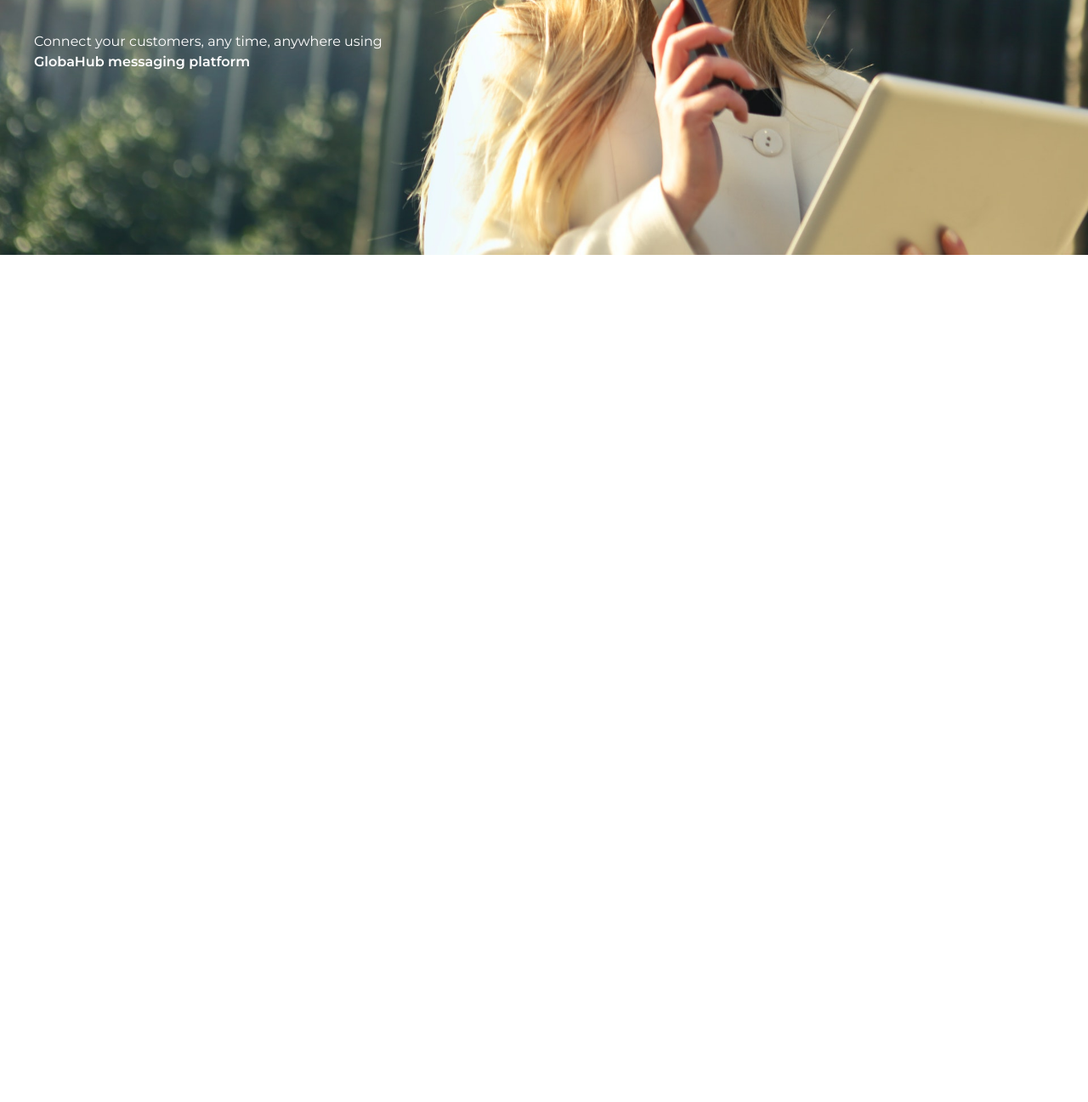
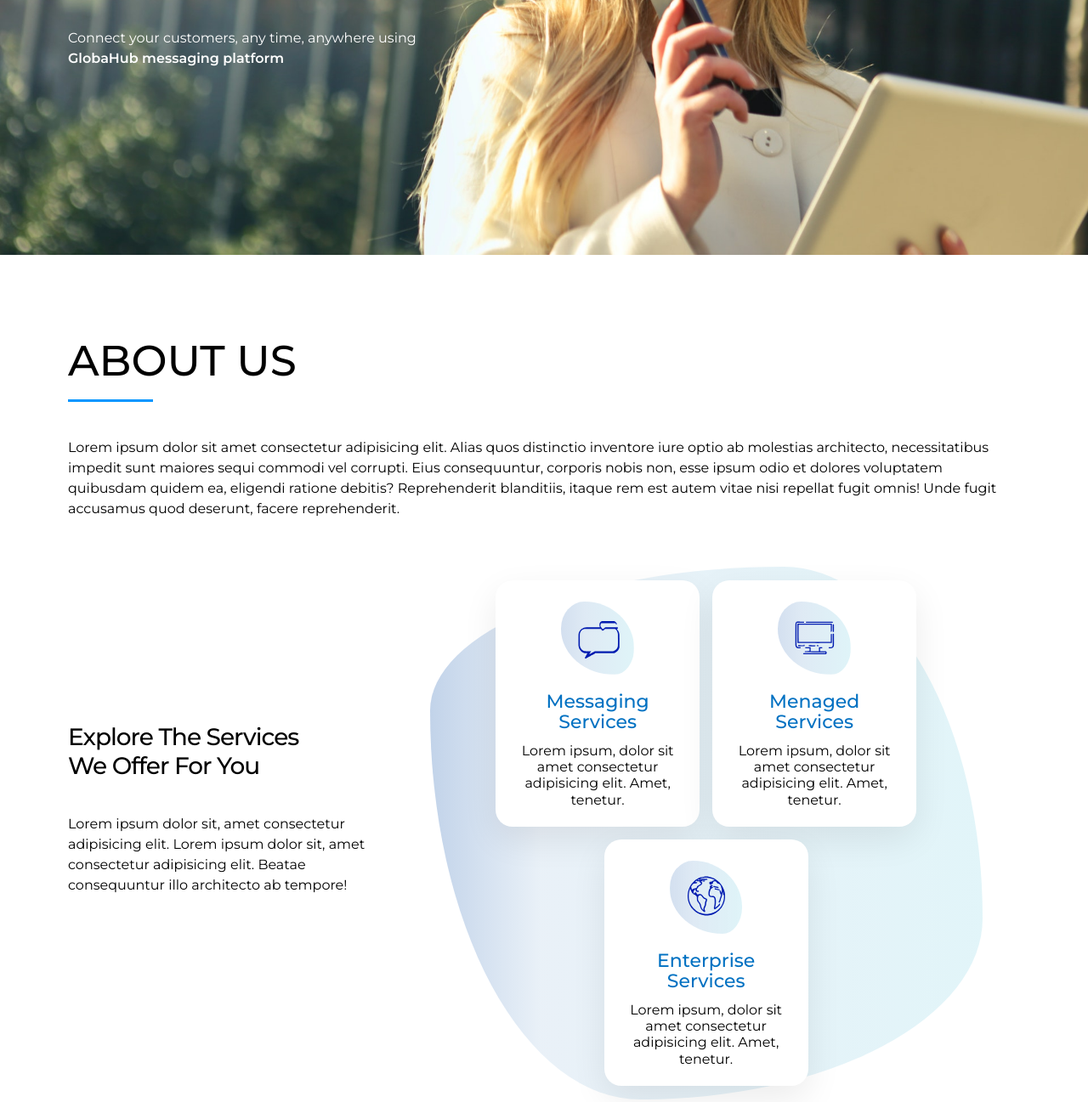
Before and after one commit to AllaSerhiienko/globahub_landing, a website built with Parcel: page src/index.html in a window 1280 px wide. Shown: the part 500-1797 px from the top of the page at 85% size. Before the commit the page ends 800 px from the top, so only its background shows below. Built offline with nearby package versions, Linux system fonts and the light colour scheme.

Commit message:
about-us section was added

```diff
--- a/src/index.html
+++ b/src/index.html
@@ -14,7 +14,7 @@
     <script src="scripts/main.js" defer></script>
   </head>
   <body class="page__body">
-    <header class="header">
+    <header class="page__section header">
       <div class="container">
         <div class="header__content">
           <div class="blur-overlay"></div>
@@ -28,6 +28,12 @@
 
             <div class="nav nav--header">
               <ul class="nav__list">
+                <li class="nav__item">
+                  <a href="#about-us" class="nav__link">
+                    About Us
+                  </a>
+                </li>
+
                 <li class="nav__item">
                   <a href="#messaging-services" class="nav__link">
                     Messaging Services
@@ -92,6 +98,12 @@
           <div class="nav">
             <ul class="nav__list">
               <li class="nav__item">
+                <a href="#about-us" class="nav__link">
+                  About Us
+                </a>
+              </li>
+
+              <li class="nav__item">
                 <a href="#messaging-services" class="nav__link">
                   Messaging Services
                 </a>
@@ -121,6 +133,98 @@
     </nav>
 
     <main>
+      <section class="page__section about-us">
+        <div class="container">
+          <h2 class="page__section-title">
+            About us
+          </h2>
+
+          <p class="about-us__paragraph">
+            Lorem ipsum dolor sit amet consectetur adipisicing elit. Alias quos distinctio inventore iure optio ab
+            molestias architecto, necessitatibus impedit sunt maiores sequi commodi vel corrupti. Eius consequuntur,
+            corporis nobis non, esse ipsum odio et dolores voluptatem quibusdam quidem ea, eligendi ratione debitis?
+            Reprehenderit blanditiis, itaque rem est autem vitae nisi repellat fugit omnis! Unde fugit accusamus quod
+            deserunt, facere reprehenderit.
+          </p>
+
+          <div class="services">
+            <div class="grid grid--desktop">
+              <div class="services__description grid__item grid__item--desktop-1-4">
+                <h3 class="services__title">
+                  Explore The Services
+                  <br>
+                  We Offer For You
+                </h3>
+
+                <p class="services__paragraph">
+                  Lorem ipsum dolor sit, amet consectetur adipisicing elit. Lorem ipsum dolor sit, amet consectetur
+                  adipisicing elit. Beatae consequuntur illo architecto ab tempore!
+                </p>
+              </div>
+
+              <div class="services__cards grid__item grid__item--desktop-5-12">
+                <!-- <svg id="bg-services" width="100%" viewBox="0 0 1000 800">
+                  <defs>
+                    <linearGradient id="PSgrad_02" x1="64.279%" x2="0%" y1="76.604%" y2="0%">
+                      <stop offset="0%" stop-color="rgb(1,230,248)" stop-opacity="1" />
+                      <stop offset="100%" stop-color="rgb(29,62,222)" stop-opacity="1" />
+                    </linearGradient>
+                  </defs>
+                  <path fill-rule="evenodd" opacity="0.102" fill="url(#PSgrad_02)"
+                    d="M801.878,3.146 L116.381,128.537 C26.052,145.060 -21.235,229.535 9.856,312.073 L159.806,710.157 C184.515,775.753 264.901,810.334 338.020,792.380 L907.021,652.668 C972.912,636.489 1019.383,573.766 1011.301,510.470 L962.013,124.412 C951.950,45.594 881.254,-11.373 801.878,3.146 Z" />
+                </svg> -->
+
+                <div class="services__card service-card">
+                  <div class="service-card__image-container">
+                    <img src="./images/services/sms.svg" alt="Sms symbol" class="service-card__image">
+                  </div>
+                  <div class="service-card__body">
+                    <div class="service-card__title">
+                      Messaging Services
+                    </div>
+                    <div class="service-card__description">
+                      Lorem ipsum, dolor sit amet consectetur adipisicing elit. Amet, tenetur.
+                    </div>
+                  </div>
+                </div>
+
+                <div class="services__card service-card">
+                  <div class="service-card__image-container">
+                    <img src="./images/services/monitor.svg" alt="Sms symbol" class="service-card__image">
+                  </div>
+                  <div class="service-card__body">
+                    <div class="service-card__title">
+                      Menaged Services
+                    </div>
+                    <div class="service-card__description">
+                      Lorem ipsum, dolor sit amet consectetur adipisicing elit. Amet, tenetur.
+                    </div>
+                  </div>
+                </div>
+
+                <div class="services__card service-card">
+                  <div class="service-card__image-container">
+                    <img src="./images/services/globe.svg" alt="Sms symbol" class="service-card__image">
+                  </div>
+
+                  <div class="service-card__body">
+                    <div class="service-card__title">
+                      Enterprise Services
+                    </div>
+
+                    <div class="service-card__description">
+                      Lorem ipsum, dolor sit amet consectetur adipisicing elit. Amet, tenetur.
+                    </div>
+                  </div>
+                </div>
+              </div>
+            </div>
+          </div>
+
+
+        </div>
+      </section>
+
     </main>
 
     <footer>
--- /dev/null
+++ b/src/styles/blocks/about-us.scss
@@ -0,0 +1,10 @@
+.about-us {
+  &__paragraph {
+    margin: 0 0 40px;
+    padding: 0;
+
+    @include onTablet {
+      margin-bottom: 56px;
+    }
+  }
+}
--- /dev/null
+++ b/src/styles/blocks/grid.scss
@@ -0,0 +1,52 @@
+.grid {
+  display: grid;
+  grid-template-columns: repeat(2, 1fr);
+  column-gap: 20px;
+
+  @include onTablet {
+    grid-template-columns: repeat($columnsTablet, 1fr);
+    column-gap: 24px;
+  }
+
+  @include onDesktop {
+    grid-template-columns: repeat($columnsDesktop, 1fr);
+  }
+
+  &--tablet {
+    display: block;
+
+    @include onTablet {
+      display: grid;
+    }
+  }
+
+  &--desktop {
+    display: block;
+
+    @include onDesktop {
+      display: grid;
+    }
+  }
+
+  &__item {
+    @for $start from 1 through $columnsTablet {
+      @for $end from $start through $columnsTablet {
+        &--tablet-#{$start}-#{$end} {
+          @include onTablet {
+            grid-column: #{$start} / #{$end + 1};
+          }
+        }
+      }
+    }
+
+    @for $start from 1 through $columnsDesktop {
+      @for $end from $start through $columnsDesktop {
+        &--desktop-#{$start}-#{$end} {
+          @include onDesktop {
+            grid-column: #{$start} / #{$end + 1};
+          }
+        }
+      }
+    }
+  }
+}
--- a/src/styles/blocks/page.scss
+++ b/src/styles/blocks/page.scss
@@ -1,3 +1,7 @@
+* {
+  box-sizing: border-box;
+}
+
 .page {
   // font-family: 'Poppins', sans-serif;
   font-family: 'Montserrat', sans-serif;
@@ -30,4 +34,56 @@
       transform: translateX(0);
     }
   }
+
+  &__section {
+    margin-bottom: 64px;
+
+    @include onTablet {
+      margin-bottom: 80px;
+    }
+
+    @include onDesktop {
+      margin-bottom: 100px;
+    }
+  }
+
+  &__section-title {
+    margin: 0 0 32px;
+    // padding: 0;
+    // margin: 0 0 0;
+
+    font-weight: 500;
+    font-size: 34px;
+    line-height: 100%;
+    text-transform: uppercase;
+    // text-align: center;
+    // letter-spacing: -1.5px;
+    // color: #000;
+
+    @include onTablet {
+      margin-bottom: 42px;
+      font-size: 36px;
+      line-height: 100%;
+    }
+
+    @include onDesktop {
+      // margin-bottom: 48px;
+      font-size: 50px;
+      line-height: 100%;
+    }
+
+    &::after {
+      content: '';
+      display: block;
+      margin-top: 10px;
+      height: 3px;
+      width: 80px;
+      background-color: $colorLightBlue;
+
+      @include onTablet {
+        width: 100px;
+        margin-top: 20px;
+      }
+    }
+  }
 }
--- /dev/null
+++ b/src/styles/blocks/service-card.scss
@@ -0,0 +1,84 @@
+.service-card {
+  display: flex;
+  flex-direction: column;
+  align-items: center;
+
+  background-color: #fff;
+  border-radius: 20px;
+
+  box-shadow: 0 15px 40px 0 rgba(0, 0, 0, 0.08);
+
+  &__image-container {
+    display: flex;
+    margin-bottom: 15px;
+    padding: 6px;
+
+    background: rgb(80,129,193);
+    background: linear-gradient(90deg, rgba(80,129,193,0.3) 0%, rgba(76,138,196,0.25) 18%, rgba(57,186,213,0.3) 100%);
+    background: linear-gradient(90deg, rgba(80,129,193,0.25) 0%, rgba(76,138,196,0.18) 33%, rgba(57,186,213,0.16) 100%);
+    background-position: center;
+    background-position: center;
+    border-radius: 32% 68% 27% 73% / 37% 64% 36% 63% ;
+
+    @media (max-width: 480px) {
+      width: 60px;
+      margin-bottom: 10px;
+    }
+
+    @media (min-width: 481px) {
+      width: 70px;
+      margin-bottom: 15px;
+    }
+
+    @include onTablet {
+      margin-bottom: 20px;
+      padding: 12px;
+      width: 45%;
+    }
+  }
+
+  &__image {
+    margin: auto auto;
+    // padding: 10px;
+    width: 100%;
+  }
+
+  &__title {
+    margin-bottom: 4px;
+
+    // color: #005fa3;
+    // color: #004f88;
+    color: #0071c2;
+    font-size: 18px;
+    line-height: 110%;
+    font-weight: 500;
+    text-align: center;
+
+    @media (min-width: 481px) {
+      margin-bottom: 10px;
+    }
+
+    @include onTablet {
+      margin-bottom: 12px;
+
+      font-size: 22px;
+    }
+  }
+
+  &__description {
+    text-align: center;
+    line-height: 120%;
+
+    @media (max-width: 480px) {
+      display: none;
+    }
+
+    @media (min-width: 481px) {
+      display: block;
+    }
+
+    // @include onTablet {
+    //   // font-size: 16px;
+    // }
+  }
+}
--- /dev/null
+++ b/src/styles/blocks/services.scss
@@ -0,0 +1,77 @@
+.services {
+  &__description {
+    margin: auto;
+  }
+
+
+  &__title {
+    margin: 0 0 30px;
+    font-size: 28px;
+    font-weight: 500;
+    line-height: 120%;
+    letter-spacing: -1px;
+
+    @include onTablet {
+      margin-bottom: 40px;
+    }
+  }
+
+  &__paragraph {
+    margin: 0 0 40px;
+
+    @include onTablet {
+      margin-bottom: 56px;
+    }
+  }
+
+  &__cards {
+    // width: 100%;
+    max-width: 650px;
+    // height: 400px;
+    height: 100%;
+    // margin: 9px;
+    margin: auto;
+    padding: 30px 50px 30px;
+    // padding: 30px;
+
+    display: flex;
+    flex-direction: column;
+    justify-content: center;
+    align-items: center;
+    // flex-wrap: wrap;
+    gap: 8px;
+
+    background: rgb(80,129,193);
+    background: linear-gradient(90deg, rgba(80,129,193,0.5) 0%, rgba(76,138,196,0.25) 18%, rgba(57,186,213,0.3) 100%);
+    background-position: center;
+    background: linear-gradient(90deg, rgba(80,129,193,0.35) 0%, rgba(76,138,196,0.12) 20%, rgba(57,186,213,0.15) 100%);
+    background-position: center;
+    border-radius: 64% 36% 62% 38% / 27% 66% 34% 73% ;
+
+    @include onTablet {
+      padding: 16px;
+
+      display: flex;
+      flex-direction: row;
+      justify-content: center;
+      align-items: center;
+      flex-wrap: wrap;
+
+      gap: 15px;
+    }
+  }
+
+  &__card {
+    width: 100%;
+    height: max-content;
+    padding: 15px 15px 20px;
+
+    @include onTablet {
+      padding-bottom: 25px;
+      padding: 25px;
+
+      width: 240px;
+      height: 290px;
+    }
+  }
+}
--- a/src/styles/style.scss
+++ b/src/styles/style.scss
@@ -1,5 +1,8 @@
 @import "utils/mixins";
 @import "utils/variables";
+
+@import "./blocks/grid";
+@import './blocks/icon';
 
 @import './blocks/page';
 @import './blocks/container';
@@ -8,4 +11,6 @@
 @import './blocks/blur-overlay';
 @import './blocks/nav';
 @import './blocks/menu';
-@import './blocks/icon';
+@import './blocks/about-us';
+@import './blocks/services';
+@import './blocks/service-card';
--- a/src/styles/utils/_variables.scss
+++ b/src/styles/utils/_variables.scss
@@ -4,7 +4,11 @@
 $colorBlue: #007bdf;
 // $colorBlue: #0496ff;
 $colorLightBlue: #0496ff;
+$colorDarkBlue: #021cb0;
 
-$headerTopHeight: 10vh;
-$headerTopMaxHeight: 90px;
+$headerTopHeight: 9vh;
+$headerTopMaxHeight: 80px;
 $headerTopMinHeight: 30px;
+
+$columnsTablet: 8;
+$columnsDesktop: 12;
```
Also changed, not shown: src/images/services-background.svg (added), src/images/services/globe.jpeg (added), src/images/services/globe.svg (added), src/images/services/globe2.jpeg (added), src/images/services/monitor.jpeg (added), src/images/services/monitor.svg (added), src/images/services/sms.jpeg (added), src/images/services/sms.svg (added), 2 other files.
